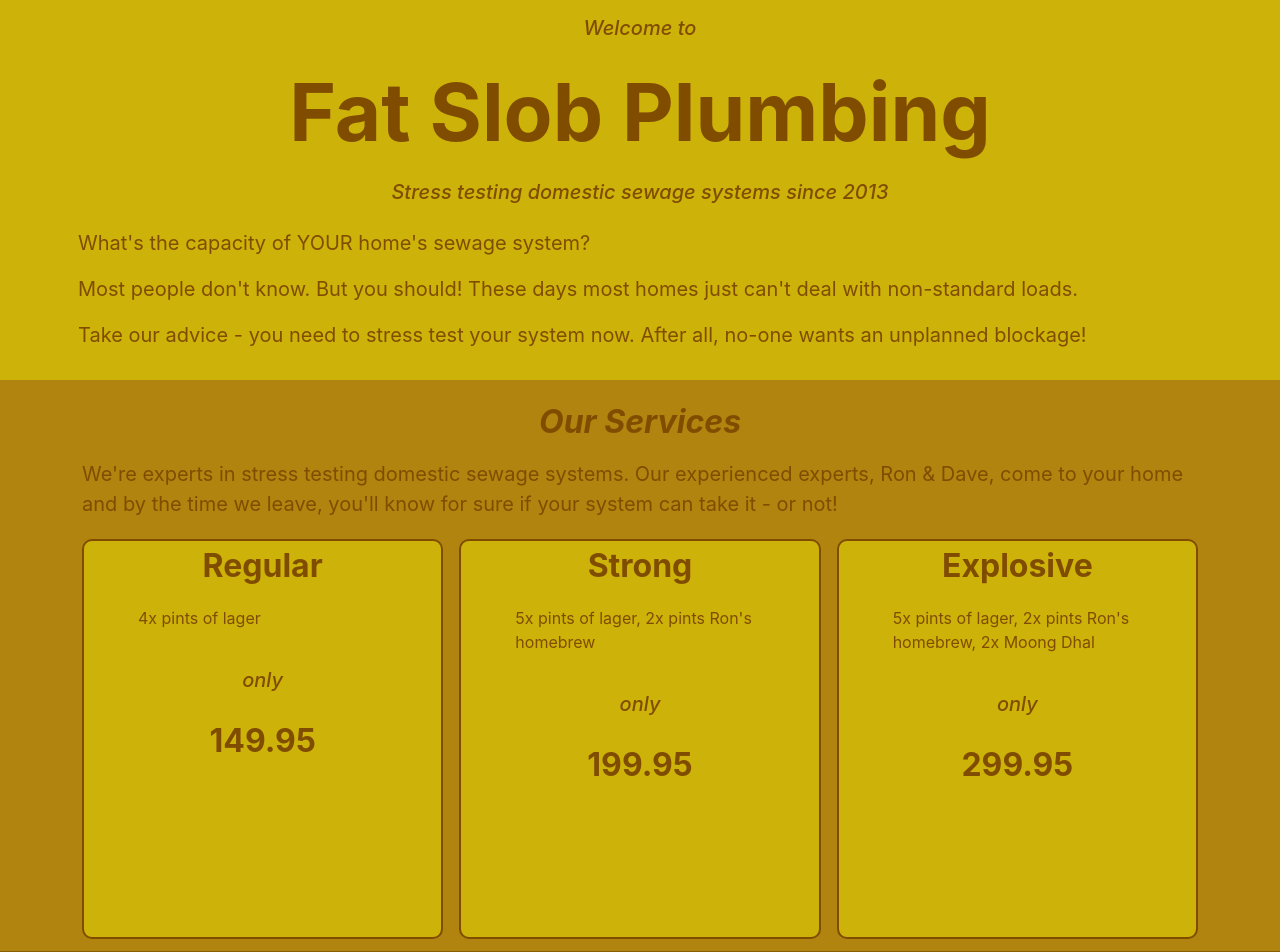
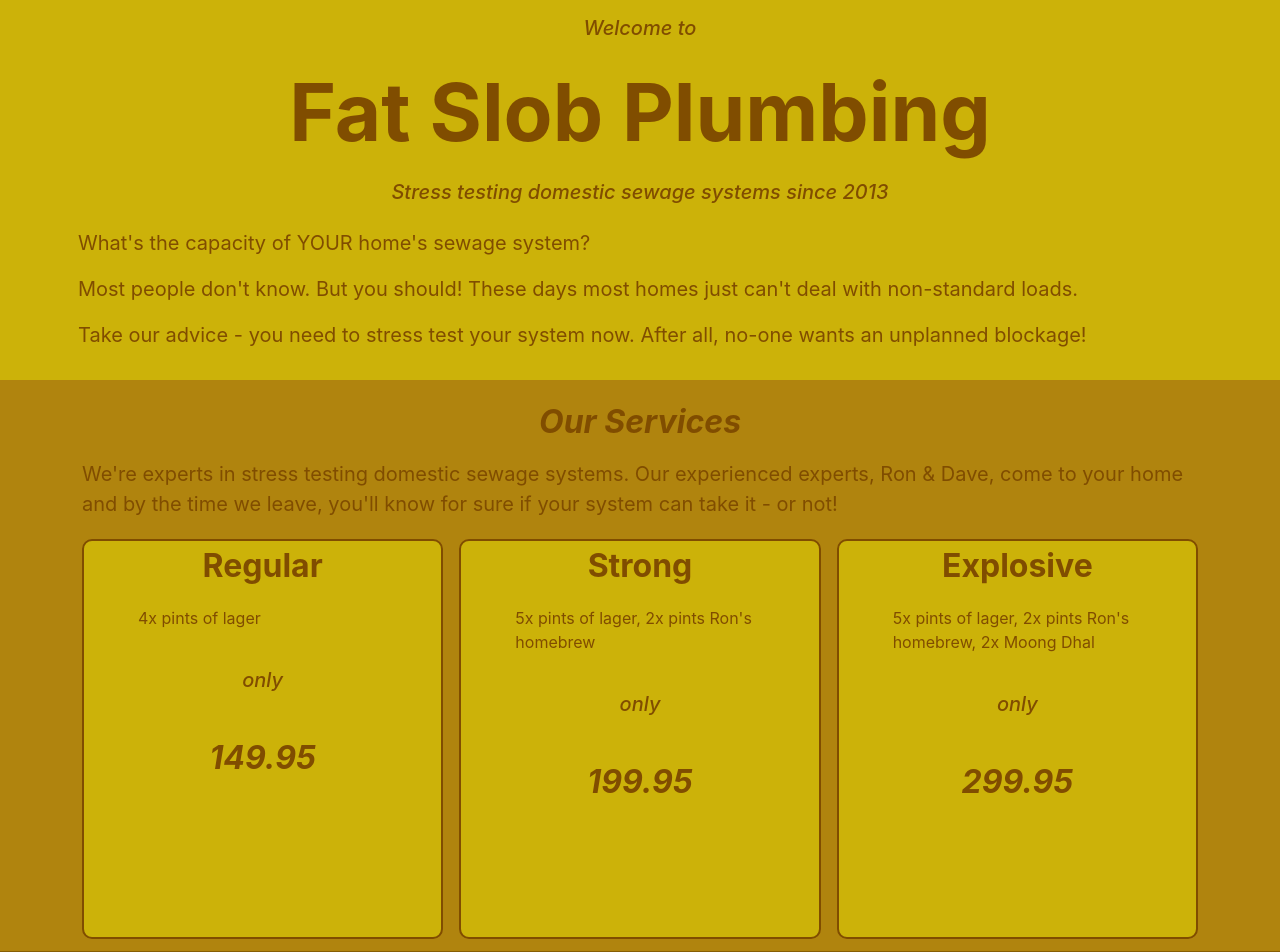
Before and after one commit to headexpanded/fat_slob_plumbing, a Next.js app: page / in a window 1280 px wide. Shown: the top 952 px of the page. Built offline with nearby package versions, Linux system fonts and the light colour scheme.

Commit message:
services prices

```diff
--- a/components/fspcards/ServicesCard.tsx
+++ b/components/fspcards/ServicesCard.tsx
@@ -11,7 +11,7 @@ type ServicesCardProps = {
 export const ServicesCard =({title, content, price}:ServicesCardProps) =>{
     return (
         <>
-        <div className="col-sm px-5 mt-1 mb-1 servicesCard"><h2>{title}</h2><p>{content}</p><Typography.SubHeader content ="only"/><h2>{price}</h2></div>
+        <div className="col-sm px-5 mt-1 mb-1 servicesCard"><h2>{title}</h2><p>{content}</p><Typography.SubHeader content ="only"/><Typography.SectionTitle content ={price}/></div>
         <style jsx>{`
             .servicesCard{
                 background-color:#CCB209;
```
